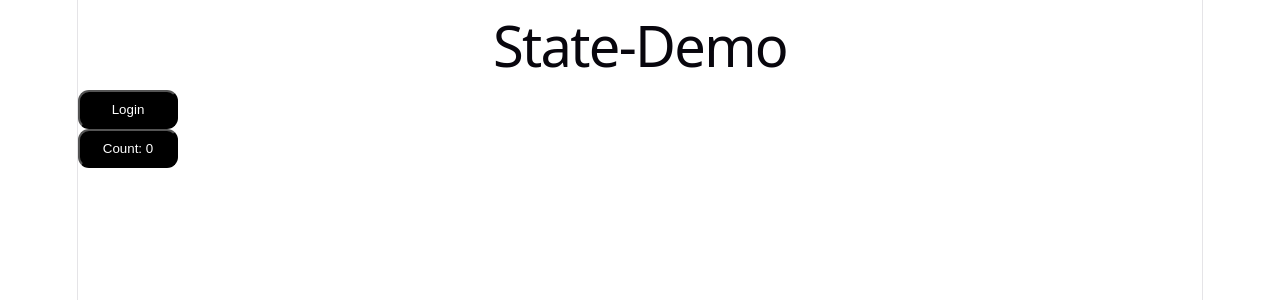
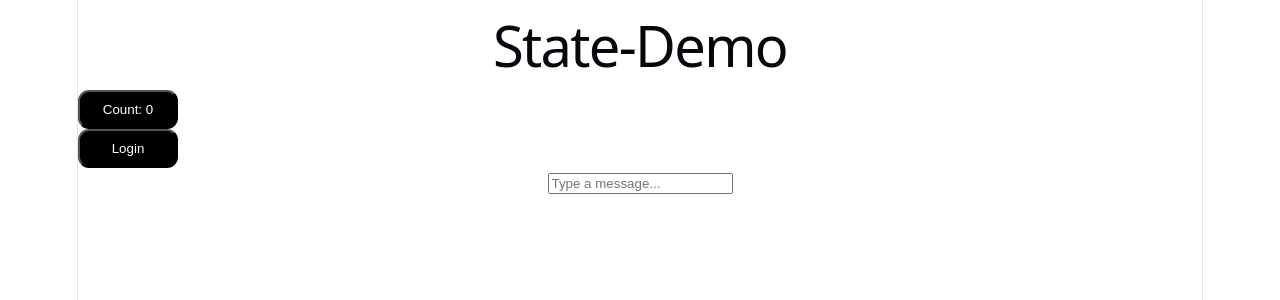
Before and after one commit to devendrarajput19/React_Projects, a React (Vite) app in the folder Basic Programs/React Essentials/2 - State-demo/: page / in a window 1280 px wide. Shown: the top 300 px of the page. Built offline with nearby package versions, Linux system fonts and the light colour scheme.

Commit message:
React State - useState() - using string and onChange event

```diff
--- a/Basic Programs/React Essentials/2 - State-demo/src/App.jsx
+++ b/Basic Programs/React Essentials/2 - State-demo/src/App.jsx
@@ -7,8 +7,8 @@
   return (
     <>
       <h1>State-Demo</h1>
+      <Counter />
       <LoginCard />
-      <Counter />
     </>
   );
 }
--- a/Basic Programs/React Essentials/2 - State-demo/src/LoginCard.jsx
+++ b/Basic Programs/React Essentials/2 - State-demo/src/LoginCard.jsx
@@ -2,12 +2,29 @@
 
 export const LoginCard = () => {
   const [isloggedIn, setIsLoggedIn] = useState(false);
+  const [message, setMessage] = useState("");
 
   const handleLogin = () => {
     setIsLoggedIn(!isloggedIn);
   };
 
+  // we will use target property of event to get the value
+  const handleChange = (event) => {
+    setMessage(event.target.value);
+  };
+
   return (
-    <button onClick={handleLogin}>{isloggedIn ? "Logout" : "Login"}</button>
+    <>
+      <button onClick={handleLogin}>{isloggedIn ? "Logout" : "Login"}</button>
+      <div>
+        <input
+          type="text"
+          placeholder="Type a message... "
+          value={message}
+          onChange={handleChange}
+        />
+        <p>{message}</p>
+      </div>
+    </>
   );
 };
```
